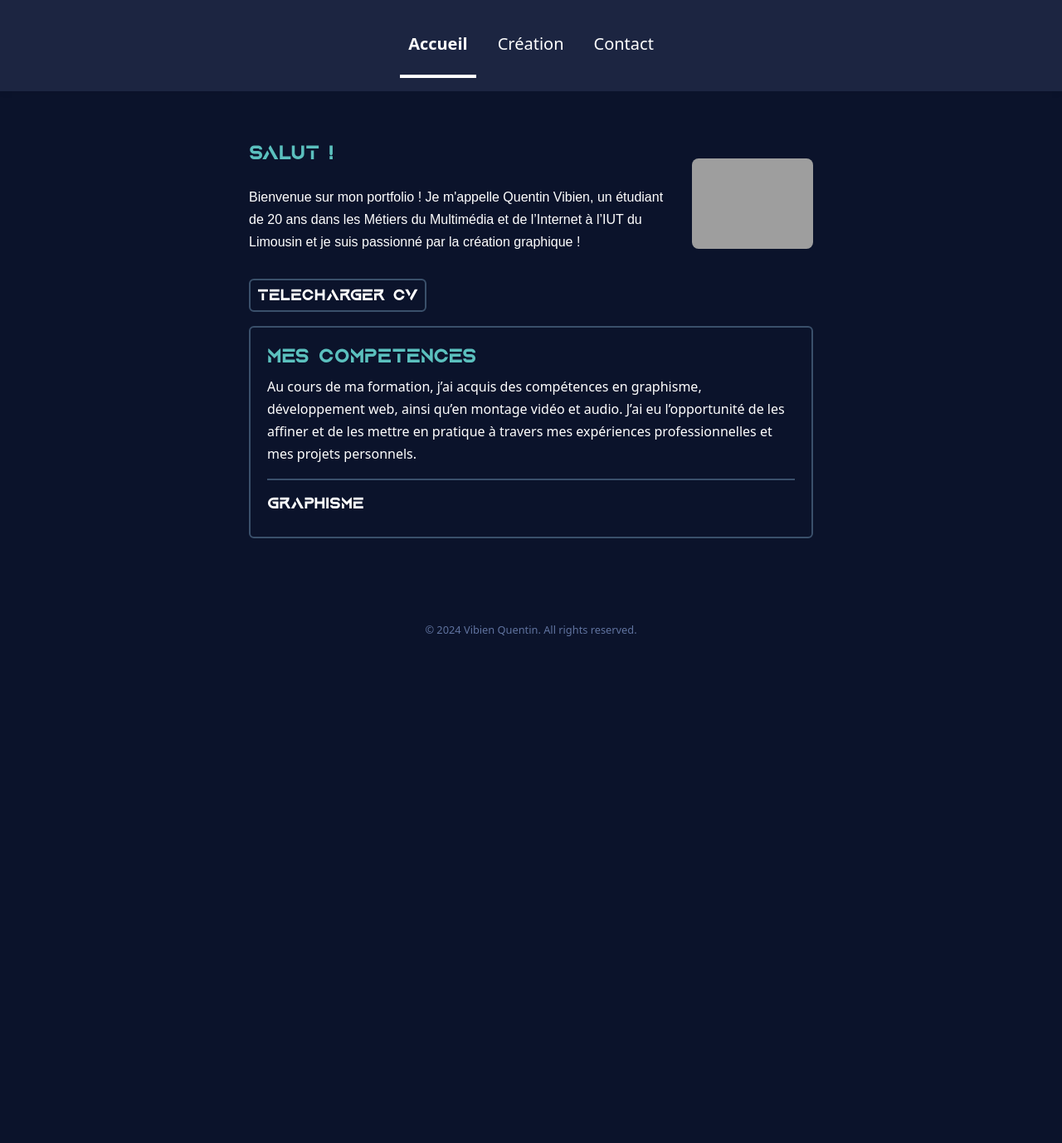
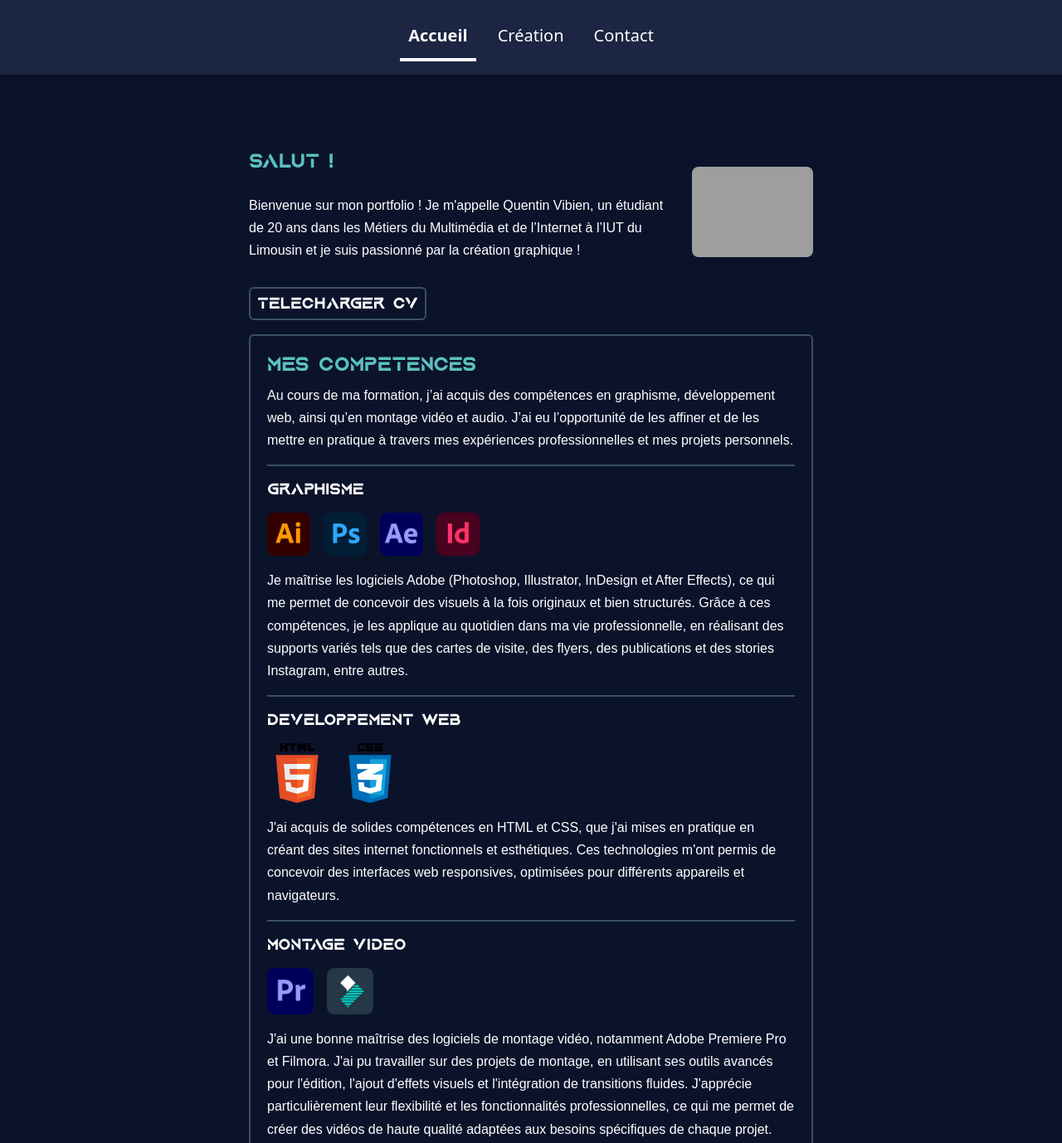
Before and after one commit to q-vibien/apparent-azimuth, an Astro site: page / in a window 1280 px wide. Shown: the top 1378 px of the page at 83% size. Before the commit the page ends 891 px from the top, so only its background shows below. Built offline with nearby package versions, Linux system fonts and the light colour scheme; Astro itself is replaced by a stand-in of ours; grey boxes are pictures that could not be loaded; a web font is replaced by a local one.

Commit message:
compétences

```diff
--- a/src/components/Header.astro
+++ b/src/components/Header.astro
@@ -3,7 +3,8 @@ import HeaderLink from "./HeaderLink.astro";
 import { SITE_TITLE } from "../consts";
 ---
 
-<header>
+<main class="content">
+  <header class="fixed top-0 left-0 right-0 z-50">
     <nav class="relative px-4 py-4 flex justify-between items-center bg-white">
       <div class="lg:hidden flex justify-end">
         <button class="navbar-burger flex items-center text-aqua p-3 lg:hidden">
@@ -30,7 +31,6 @@ import { SITE_TITLE } from "../consts";
         class="fixed top-0 left-0 bottom-0 flex flex-col w-5/6 max-w-sm py-6 px-6 bg-white border-r overflow-y-auto"
       >
         <div class="flex items-center mb-8">
-
           <button class="navbar-close">
             <svg
               class="h-6 w-6 text-gray-400 cursor-pointer hover:text-gray-500"
@@ -61,13 +61,13 @@ import { SITE_TITLE } from "../consts";
           </ul>
         </div>
         <div class="mt-auto">
-        <div class="pt-6">
-
-
+          <div class="pt-6"></div>
         </div>
       </nav>
     </div>
   </header>
+
+</main>
 
 <script>
   // Menus burger
@@ -112,13 +112,16 @@ import { SITE_TITLE } from "../consts";
   });
 </script>
 
-
 <style>
   header {
     margin: 0;
-    padding: 0 1em;
     box-shadow: 0 2px 8px rgba(var(--black), 5%);
     background-color: #1c2541;
+    position: fixed;
+    top: 0;
+    left: 0;
+    right: 0;
+    z-index: 50;
   }
   h2 {
     margin: 0;
@@ -134,9 +137,10 @@ import { SITE_TITLE } from "../consts";
     align-items: center;
     justify-content: space-between;
     background-color: #1c2541;
+    min-height: 50px;
   }
   nav a {
-    padding: 1em 0.5em;
+    padding: 0.5em 0.5em;
     color: white;
     border-bottom: 4px solid transparent;
     text-decoration: none;
@@ -144,6 +148,9 @@ import { SITE_TITLE } from "../consts";
   nav a.active {
     text-decoration: none;
     border-bottom-color: white;
+  }
+  .content {
+    padding-top: 60px; /* Ajoute un padding-top pour éviter que le contenu soit caché sous le header */
   }
   .social-links,
   .social-links a {
--- a/src/pages/index.astro
+++ b/src/pages/index.astro
@@ -13,7 +13,7 @@ import { SITE_TITLE, SITE_DESCRIPTION } from "../consts";
   <body class="bg-background">
     <Header />
     <main class="bg-background">
-      <section class="flex justify-center items-center gap-8 mb-4 ">
+      <section class="flex justify-center items-center gap-8 mb-4">
         <div>
           <h1 class="mb-6 text-2xl font-Aquire font-bold text-aqua">Salut !</h1>
           <p class="text-sm font-Merriweather text-white lg:text-base">
@@ -27,19 +27,75 @@ import { SITE_TITLE, SITE_DESCRIPTION } from "../consts";
         </div>
       </section>
       <div class="mb-5">
-      <a class="p-2 border-2 border-grayish-blue rounded-md font-Aquire text-white" href="/CV.pdf" download="CV.pdf">Télécharger CV</a>
-    </div>
+        <a
+          class="p-2 border-2 border-grayish-blue rounded-md font-Aquire text-white"
+          href="/CV.pdf"
+          download="CV.pdf">Télécharger CV</a
+        >
+      </div>
       <section class="p-5 rounded-md border-grayish-blue border-2">
         <section>
           <h2 class="text-aqua text-2xl font-Aquire">Mes Compétences</h2>
-          <p class="text-white text-sm lg:text-base">Au cours de ma formation, j’ai acquis des compétences en graphisme, développement web, ainsi qu’en montage vidéo et audio. J’ai eu l’opportunité de les affiner et de les mettre en pratique à travers mes expériences professionnelles et mes projets personnels.</p>
-        <div class="mb-4 border-t-2 border-grayish-blue"></div>
-        <h2 class="text-white text-xl font-Aquire">Graphisme</h2>
+          <p class="font-Merriweather text-white text-sm lg:text-base">
+            Au cours de ma formation, j’ai acquis des compétences en graphisme,
+            développement web, ainsi qu’en montage vidéo et audio. J’ai eu
+            l’opportunité de les affiner et de les mettre en pratique à travers
+            mes expériences professionnelles et mes projets personnels.
+          </p>
+          <div class="mb-4 border-t-2 border-grayish-blue"></div>
+          <div>
+            <h2 class="mb-4 text-white text-xl font-Aquire">Graphisme</h2>
+            <ul class="flex justify-start items-center gap-4 mb-4 w-44 lg:w-64">
+              <li>
+                <img src="/logo-illustrator.png" alt="logo illustrator" />
+              </li>
+              <li><img src="/logo-photoshop.png" alt="logo photoshop" /></li>
+              <li><img src="/logo-after.png" alt="logo after effect" /></li>
+              <li><img src="/logo-indesign.png" alt="logo indesign" /></li>
+            </ul>
+            <p class="font-Merriweather text-white text-sm lg:text-base">
+              Je maîtrise les logiciels Adobe (Photoshop, Illustrator, InDesign
+              et After Effects), ce qui me permet de concevoir des visuels à la
+              fois originaux et bien structurés. Grâce à ces compétences, je les
+              applique au quotidien dans ma vie professionnelle, en réalisant
+              des supports variés tels que des cartes de visite, des flyers, des
+              publications et des stories Instagram, entre autres.
+            </p>
+          </div>
+
+          <div class="mb-4 border-t-2 border-grayish-blue"></div>
+          <div>
+            <h2 class="mb-4 text-white text-xl font-Aquire">
+              Développement web
+            </h2>
+            <ul class="flex justify-start items-center gap-4 mb-4 w-32 lg:w-40">
+              <li><img src="/html.png" alt="logo HTML" /></li>
+              <li><img src="/css.png" alt="logo CSS" /></li>
+            </ul>
+            <p class="font-Merriweather text-white text-sm lg:text-base">
+              J'ai acquis de solides compétences en HTML et CSS, que j'ai mises
+              en pratique en créant des sites internet fonctionnels et
+              esthétiques. Ces technologies m'ont permis de concevoir des
+              interfaces web responsives, optimisées pour différents appareils
+              et navigateurs.
+            </p>
+          </div>
+
+          <div class="mb-4 border-t-2 border-grayish-blue"></div>
+          <div>
+            <h2 class="mb-4 text-white text-xl font-Aquire">
+              Montage vidéo
+            </h2>
+            <ul class="flex justify-start items-center gap-4 mb-4 w-20 lg:w-32">
+              <li><img src="/logo-premiere.png" alt="logo HTML" /></li>
+              <li><img src="/logo-filmora.png" alt="logo CSS" /></li>
+            </ul>
+            <p class="font-Merriweather text-white text-sm lg:text-base">
+             J'ai une bonne maîtrise des logiciels de montage vidéo, notamment Adobe Premiere Pro et Filmora. J'ai pu travailler sur des projets de montage, en utilisant ses outils avancés pour l'édition,  l'ajout d'effets visuels et l'intégration de transitions fluides. J'apprécie particulièrement leur flexibilité et les fonctionnalités professionnelles, ce qui me permet de créer des vidéos de haute qualité adaptées aux besoins spécifiques de chaque projet.
+            </p>
+          </div>
         </section>
-
-
-
-    </section>
+      </section>
     </main>
     <Footer />
   </body>
```
Also changed, not shown: public/avjuf5fgp.webp (deleted), public/css.png (added), public/html.png (added), public/logo-after.png (added), public/logo-behance.png (added), public/logo-filmora.png (added), public/logo-illustrator.png (added), public/logo-indesign.png (added), public/logo-linkedin.png (added), public/logo-photoshop.png (added), public/logo-premiere.png (added). Lines whose indentation alone changed are shown as unchanged.
